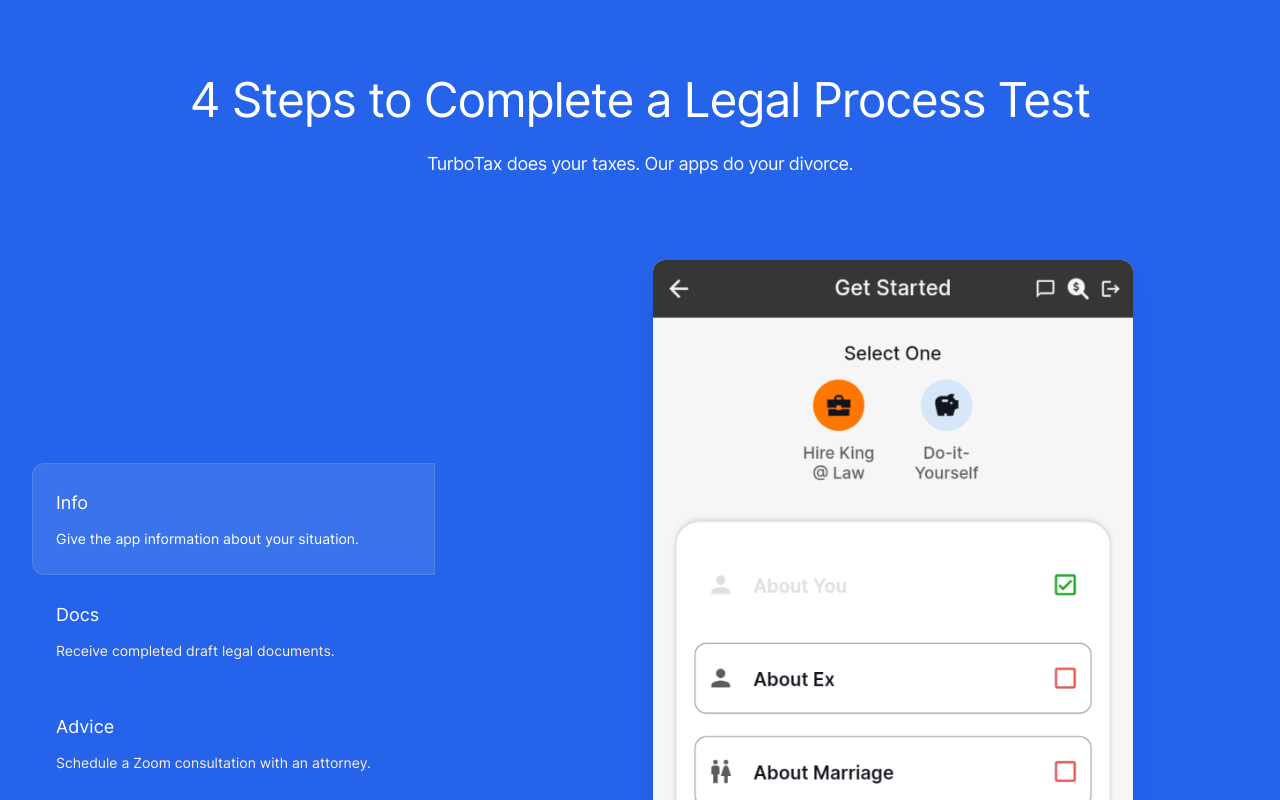
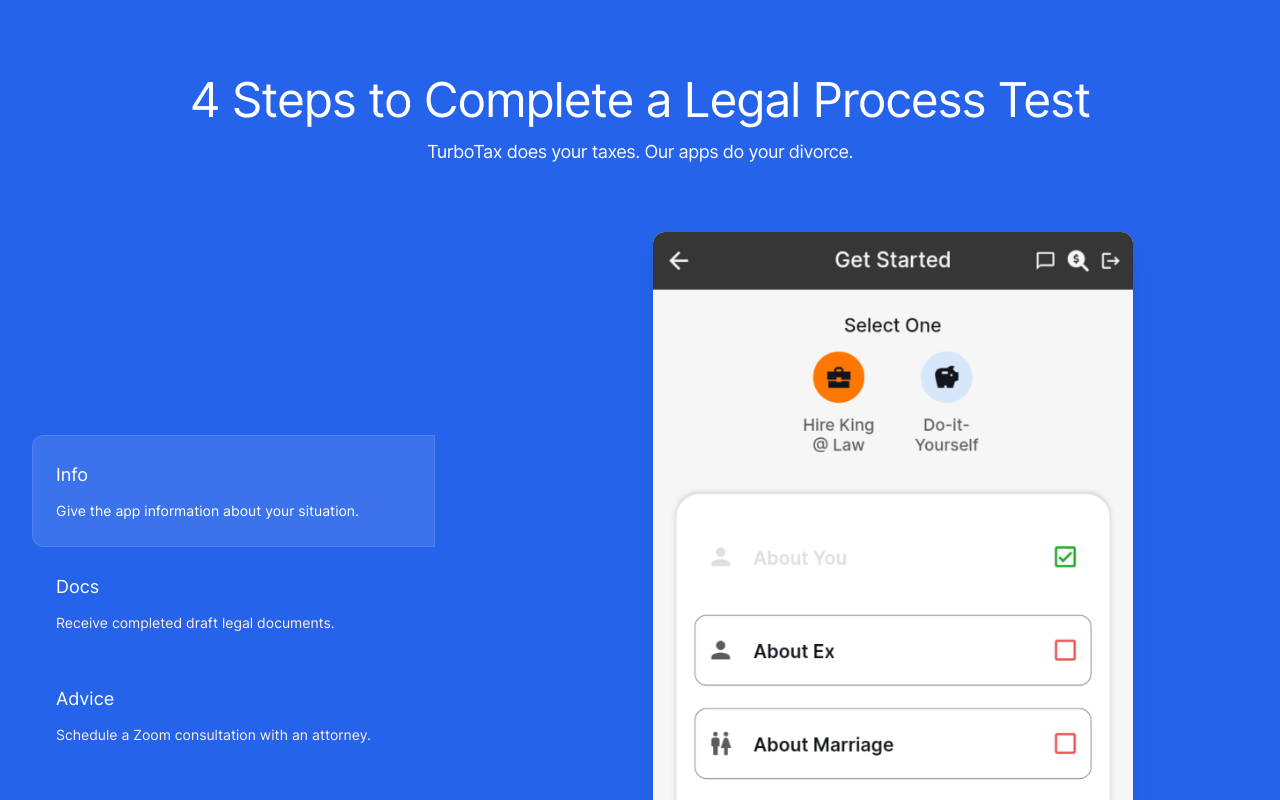
Before and after one commit to David44357/KingLawWebsite, a Next.js app: page /prometheus in a window 1280 px wide. Shown: the part 880-1680 px from the top of the page. Built offline with nearby package versions, Linux system fonts and the light colour scheme.

Commit message:
Update PromPrimaryFeatures.jsx

```diff
--- a/src/components/PromPrimaryFeatures.jsx
+++ b/src/components/PromPrimaryFeatures.jsx
@@ -71,13 +71,13 @@
           <h2 className="font-display text-3xl tracking-tight text-white sm:text-4xl md:text-5xl">
             4 Steps to Complete a Legal Process Test
           </h2>
-          <p className="mt-6 text-lg tracking-tight text-slate-50">
+          <p className="mt-3 text-lg tracking-tight text-slate-50">
           TurboTax does your taxes. Our apps do your divorce.
           </p>
         </div>
         <Tab.Group
           as="div"
-          className="mt-16 grid grid-cols-1 items-center gap-y-2 pt-10 sm:gap-y-6 md:mt-20 lg:grid-cols-12 lg:pt-0"
+          className="lg:mt-16 xl:mt-16 sm:mt-8 md:mt16 grid grid-cols-1 items-center gap-y-2 pt-10 sm:gap-y-6 md:mt-20 lg:grid-cols-12 lg:pt-0"
           vertical={tabOrientation === 'vertical'}
         >
           {({ selectedIndex }) => (
```
